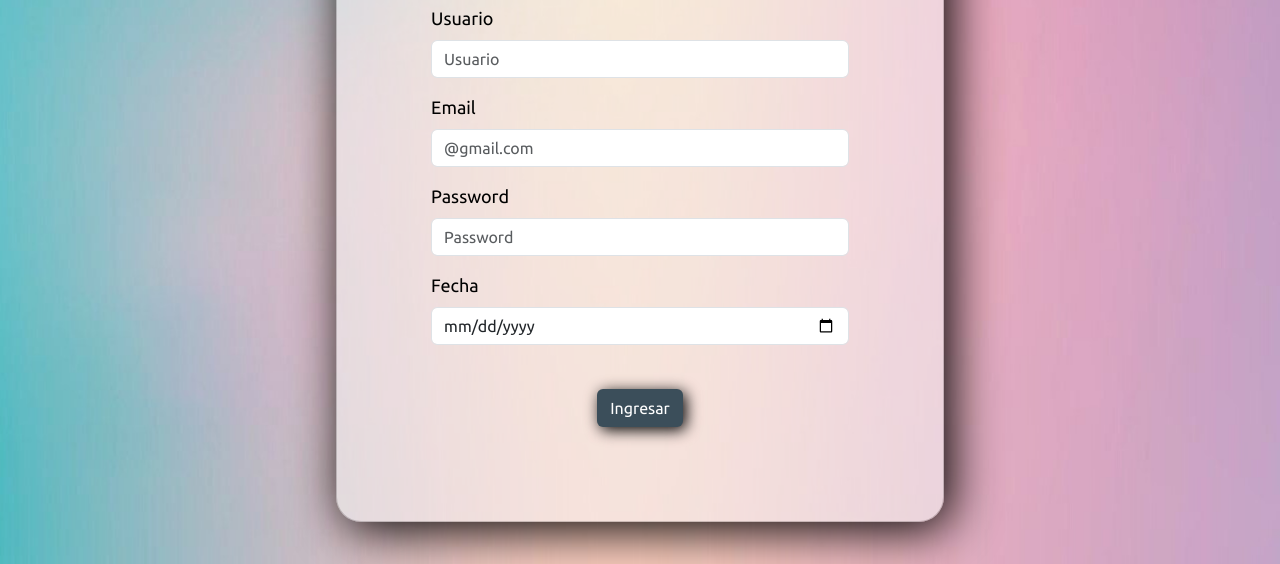
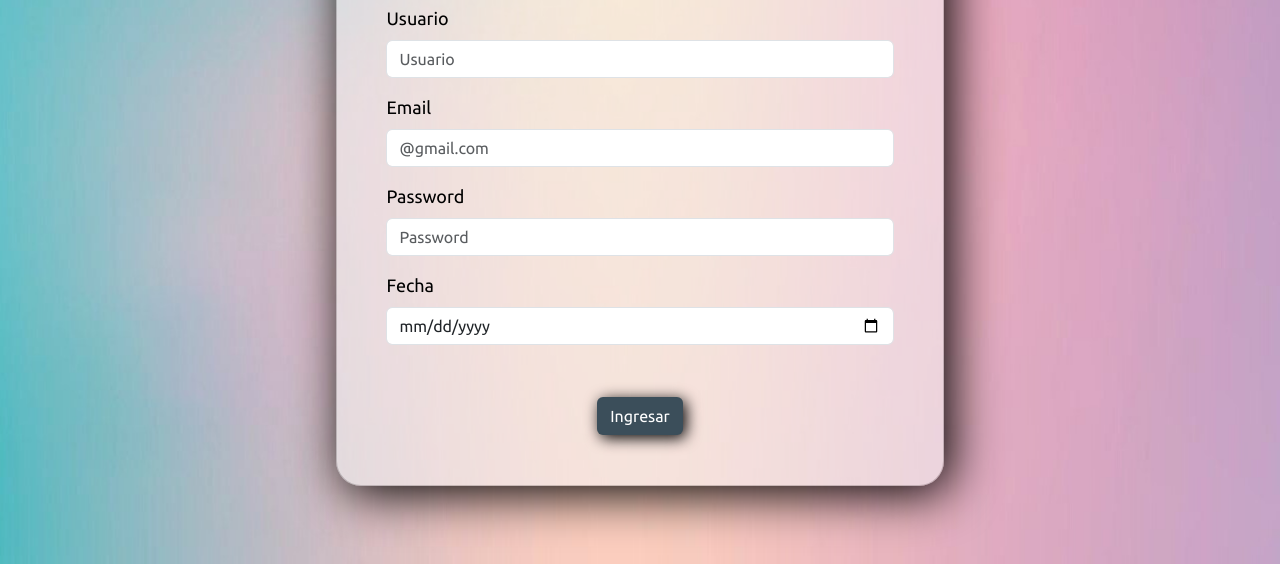
Before and after one commit to SilviaJaimes/Autenticacion-dos-pasos, a plain HTML site: page Front/index.html in a window 1280 px wide. Shown: the part 236-800 px from the top of the page. Drawn offline with nearby package versions, Linux system fonts and the light colour scheme.

Commit message:
feat: :bug: Cmabio en padding

```diff
--- a/Front/Style/styles.css
+++ b/Front/Style/styles.css
@@ -19,7 +19,7 @@
     background: rgba(241, 246, 248, 0.527);
     color: rgb(0, 0, 0);
     border-radius: 25px;
-    padding: 7%;
+    padding: 3%;
 }
 
 #form {
```
